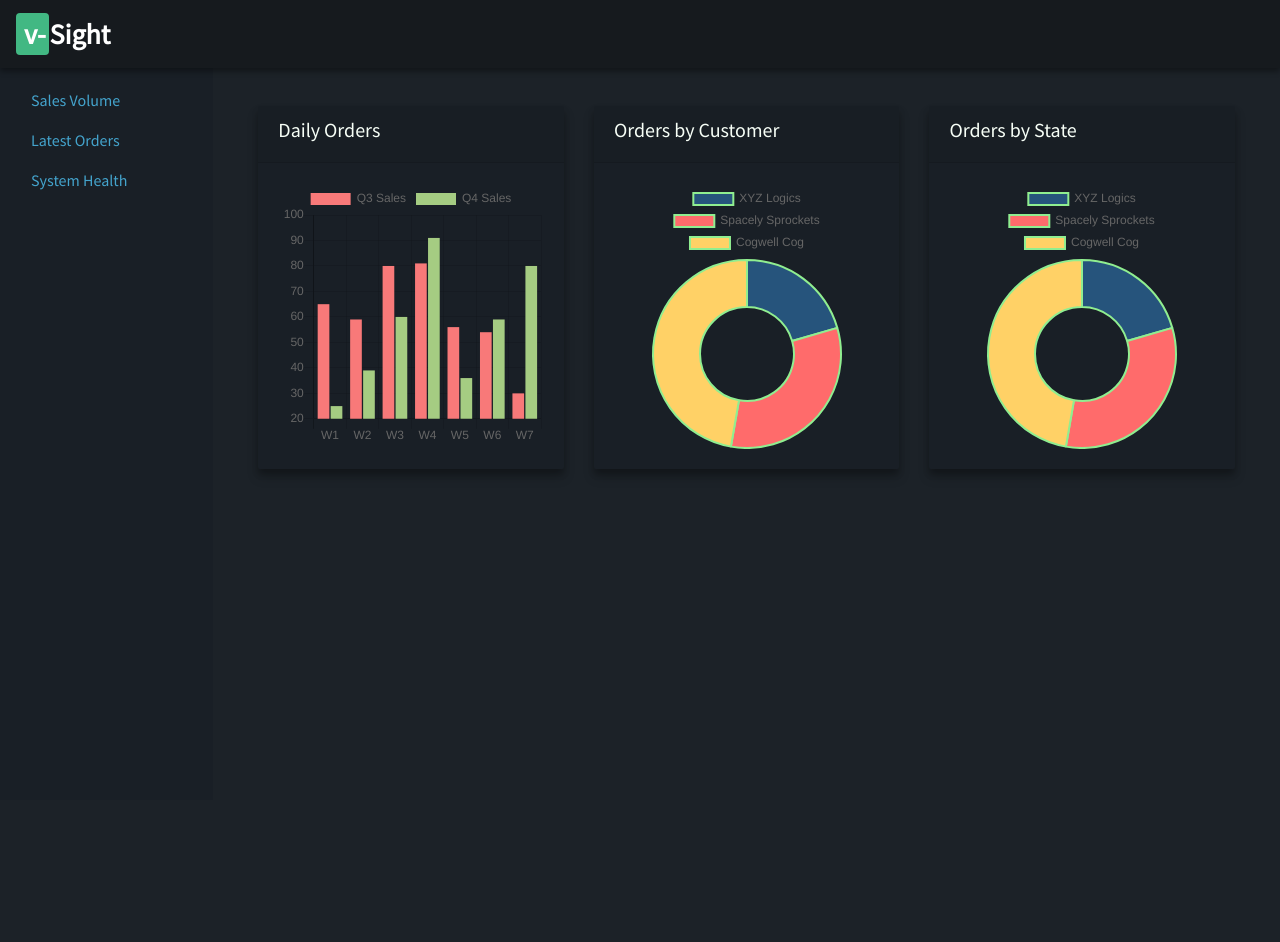
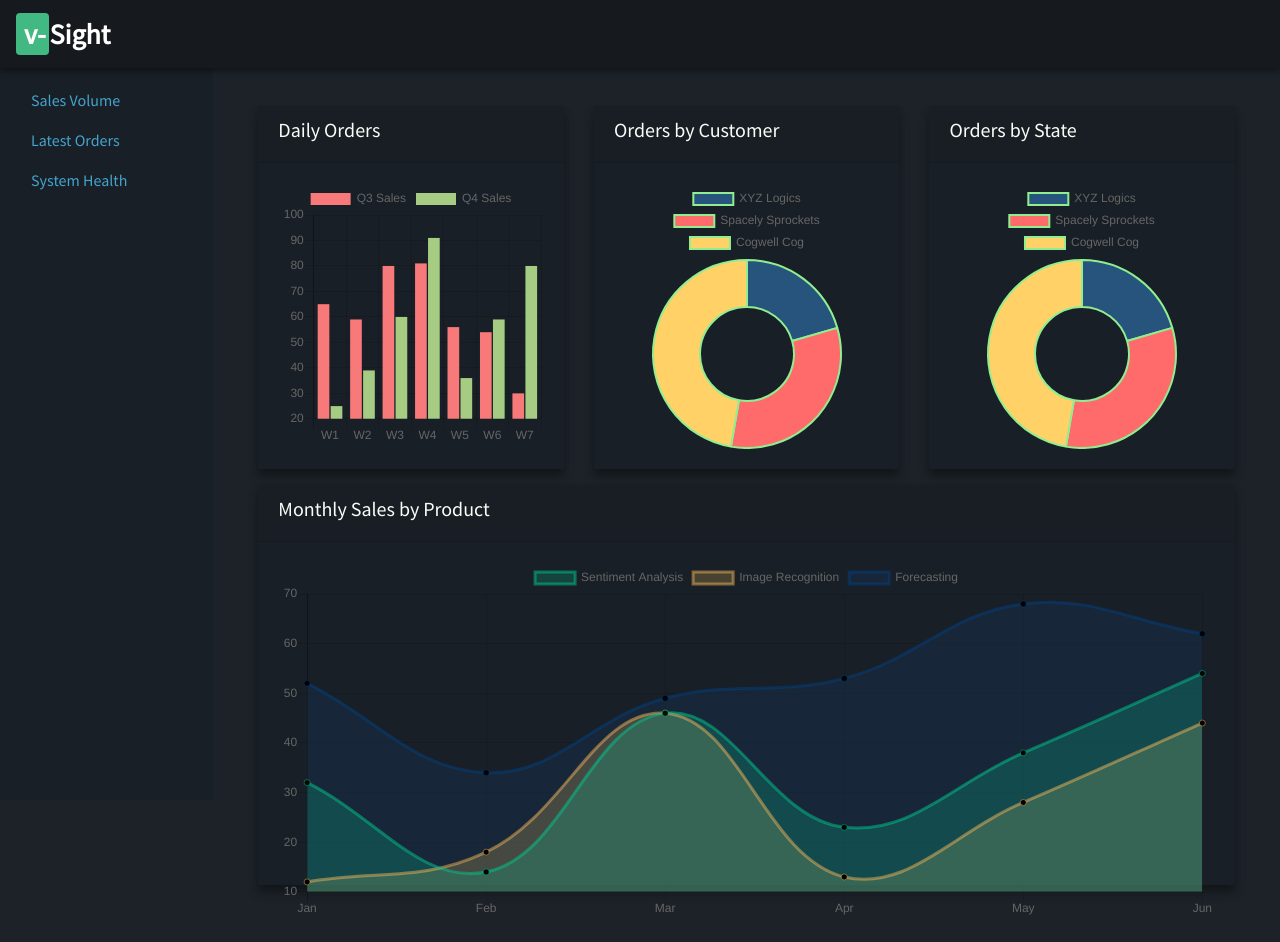
Before and after one commit to jamgar/v-sight, a Vue app: page /Sales in a window 1280 px wide. Before the commit the page ends 800 px from the top, so only its background shows below. Built offline with nearby package versions, Linux system fonts and the light colour scheme.

Commit message:
Create sample data of linechart

```diff
--- a/src/assets/css/g-styles.css
+++ b/src/assets/css/g-styles.css
@@ -43,3 +43,6 @@ a:hover {
 .section-container {
   padding: 30px;
 }
+.chart {
+  /* height: 400px; */
+}
--- a/src/components/charts/LineChart.vue
+++ b/src/components/charts/LineChart.vue
@@ -0,0 +1,15 @@
+<script>
+import { Line, mixins } from 'vue-chartjs'
+const { reactiveProp } = mixins
+
+export default {
+  extends: Line,
+  mixins: [reactiveProp],
+  props: ['chartData', 'options'],
+  mounted() {
+    this.renderChart(this.chartData, this.options)
+  }
+}
+</script>
+
+<style></style>
--- a/src/views/SectionSales.vue
+++ b/src/views/SectionSales.vue
@@ -1,6 +1,6 @@
 <template>
   <div class="section-container">
-    <div class="cards">
+    <div class="row-fluid cards">
       <div class="card-deck">
         <div class="card mb-3 shadow card-theme">
           <div class="card-header card-header-theme">
@@ -40,22 +40,48 @@
         </div>
       </div>
     </div>
+    <div class="row-fluid cards">
+      <div class="card shadow card-theme card-bottom">
+        <div class="card-header card-header-theme">
+          <h5>Monthly Sales by Product</h5>
+        </div>
+        <div class="card-body">
+          <LineChart
+            class="chart"
+            :chart-data="lineDataCollection"
+            :options="lineOptions"
+            :styles="lineStyles"
+          />
+        </div>
+      </div>
+    </div>
   </div>
 </template>
 
 <script>
 import BarChart from '@/components/charts/BarChart.vue'
 import PieChart from '@/components/charts/PieChart.vue'
+import LineChart from '@/components/charts/LineChart.vue'
 
 export default {
   components: {
     BarChart,
-    PieChart
+    PieChart,
+    LineChart
   },
   data() {
     return {
       barDataCollection: null,
       pieDataCollection: null,
+      lineDataCollection: null,
+      lineStyles: {
+        height: '90%',
+        width: '100%'
+      },
+      lineOptions: {
+        responsive: true,
+        maintainAspectRatio: false
+      },
       options: {
         responsive: true
       }
@@ -92,9 +118,45 @@ export default {
           }
         ]
       }
+      this.lineDataCollection = {
+        labels: ['Jan', 'Feb', 'Mar', 'Apr', 'May', 'Jun'],
+        datasets: [
+          {
+            label: 'Sentiment Analysis',
+            data: [32, 14, 46, 23, 38, 54],
+            backgroundColor: 'rgba(6, 214, 160, 0.2)',
+            borderColor: 'rgba(0, 200, 140, 0.5)',
+            pointBackgroundColor: '#000',
+            pointHoverBackgroundColor: '#555',
+            pointHoverBorderColor: '#555'
+          },
+          {
+            label: 'Image Recognition',
+            data: [12, 18, 46, 13, 28, 44],
+            backgroundColor: 'rgba(255, 209, 102, 0.2)',
+            borderColor: 'rgba(240, 180, 89, 0.5)',
+            pointBackgroundColor: '#000',
+            pointHoverBackgroundColor: '#555',
+            pointHoverBorderColor: '#555'
+          },
+          {
+            label: 'Forecasting',
+            data: [52, 34, 49, 53, 68, 62],
+            backgroundColor: 'rgba(15, 78, 133, 0.2)',
+            borderColor: 'rgba(3, 64, 128, 0.5)',
+            pointBackgroundColor: '#000',
+            pointHoverBackgroundColor: '#555',
+            pointHoverBorderColor: '#555'
+          }
+        ]
+      }
     }
   }
 }
 </script>
 
-<style scoped></style>
+<style>
+.card-bottom {
+  height: 50vh;
+}
+</style>
```
